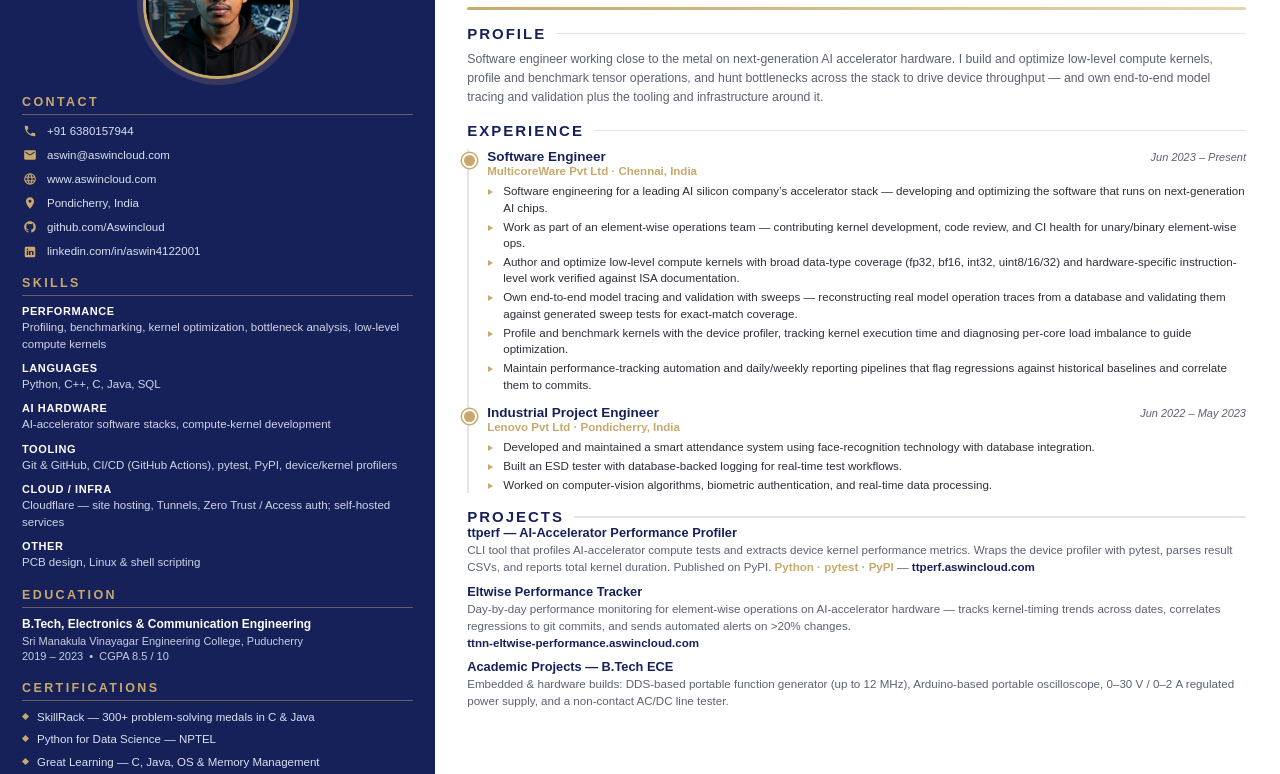
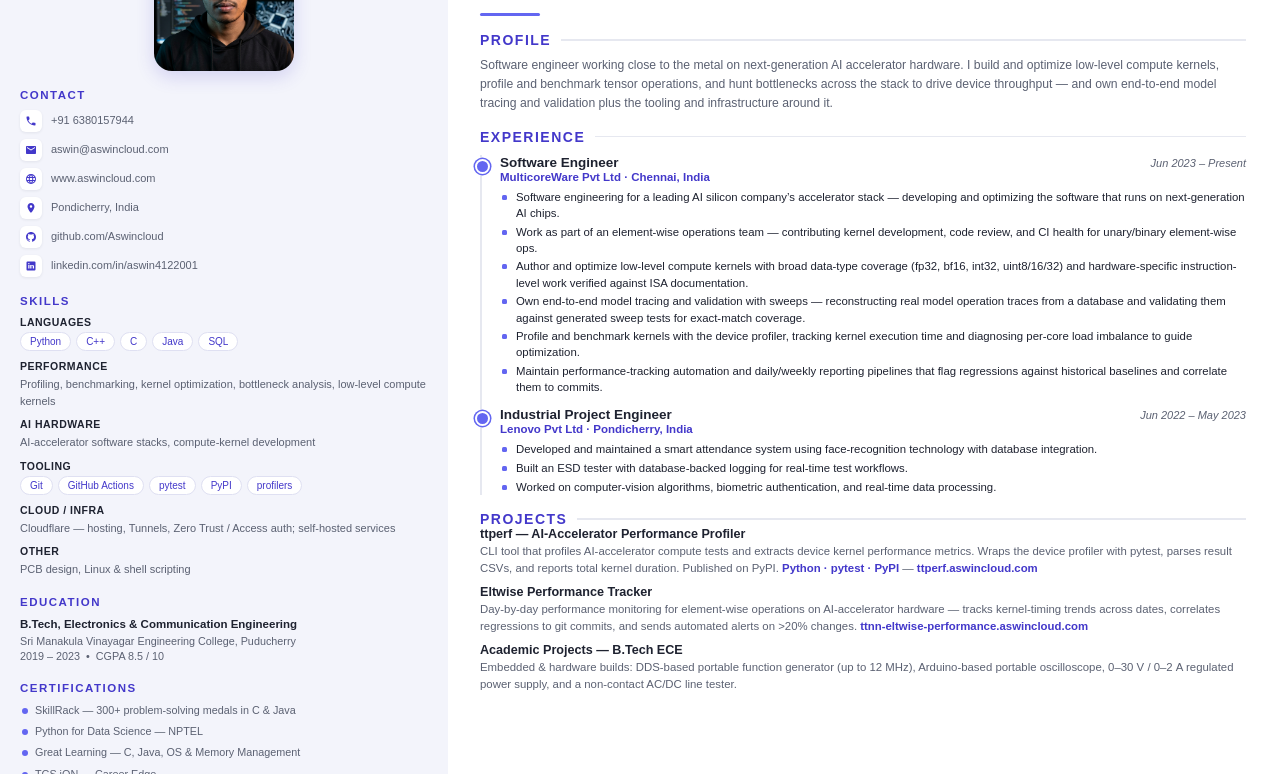
Before and after one commit to Aswincloud/resume, a website: page resume.html in a window 1280 px wide. Shown: the part 93-867 px from the top of the page. Drawn offline with Linux system fonts and the light colour scheme.

Commit message:
design: Design 3 — Two-tone Modern Sidebar

```diff
--- a/resume.html
+++ b/resume.html
@@ -4,99 +4,73 @@
 <meta charset="utf-8" />
 <style>
   :root{
-    --navy:#16215a;
-    --navy-2:#1d2c6e;
-    --gold:#c9a86b;
-    --gold-soft:#e6d4ac;
-    --ink:#2b2f3a;
+    --indigo:#4338ca;
+    --indigo-2:#6366f1;
+    --ink:#1e2230;
     --muted:#5b6172;
-    --line:#e2e5ec;
-    --sidebar:34%;
+    --line:#e6e8f0;
+    --side-bg:#f3f4fb;
+    --sidebar:35%;
   }
   *{ box-sizing:border-box; margin:0; padding:0; }
   html,body{ font-family:"Liberation Sans","Helvetica Neue",Arial,sans-serif; color:var(--ink); }
   @page{ size:A4; margin:0; }
-
-  /* Split background so the navy sidebar continues onto every printed page */
-  body{
-    -webkit-print-color-adjust:exact; print-color-adjust:exact;
-    background:linear-gradient(to right, var(--navy) 0, var(--navy) var(--sidebar), #ffffff var(--sidebar), #ffffff 100%);
-  }
-
-  /* The body linear-gradient (not this element) paints the navy sidebar to the
-     page edge, so .page needn't be full-height. Keeping min-height just under
-     the printable area avoids Chromium spilling a blank second page. */
+  body{ -webkit-print-color-adjust:exact; print-color-adjust:exact;
+    background:linear-gradient(to right, var(--side-bg) 0, var(--side-bg) var(--sidebar), #fff var(--sidebar), #fff 100%); }
   .page{ display:grid; grid-template-columns:var(--sidebar) 1fr; min-height:280mm; }
 
-  /* ---------------- SIDEBAR ---------------- */
-  .side{ color:#e9ecf5; padding:22px 22px 26px; }
-  .photo-wrap{ display:flex; justify-content:center; margin-bottom:16px; }
-  .photo{
-    width:150px; height:150px; border-radius:50%;
-    object-fit:cover; object-position:center 20%;
-    border:3px solid var(--gold);
-    box-shadow:0 0 0 6px rgba(201,168,107,0.18);
-  }
-  .side h2{
-    font-size:12.5px; letter-spacing:2.4px; text-transform:uppercase;
-    color:var(--gold); font-weight:700; margin:16px 0 8px;
-    padding-bottom:5px; border-bottom:1px solid rgba(201,168,107,0.45);
-  }
-  .side h2:first-of-type{ margin-top:2px; }
-  .contact-row{ display:flex; gap:10px; align-items:center; font-size:11.5px; line-height:1.4; margin:8px 0; color:#dbe0ee; }
-  .contact-row .ic{ width:15px; flex:0 0 15px; display:flex; align-items:center; justify-content:center; }
-  .contact-row .ic svg{ width:14px; height:14px; fill:var(--gold); }
-  .contact-row a{ color:#dbe0ee; text-decoration:none; word-break:break-word; }
+  /* sidebar */
+  .side{ padding:24px 20px 26px; }
+  .photo-wrap{ display:flex; justify-content:center; margin-bottom:18px; }
+  .photo{ width:140px; height:140px; border-radius:18px; object-fit:cover; object-position:center 20%; box-shadow:0 6px 18px rgba(67,56,202,.18); }
+  .side h2{ font-size:11.5px; letter-spacing:1.5px; text-transform:uppercase; color:var(--indigo); font-weight:800; margin:18px 0 9px; }
+  .contact-row{ display:flex; gap:9px; align-items:center; font-size:11px; line-height:1.4; margin:7px 0; color:var(--muted); }
+  .contact-row .ic{ width:22px; height:22px; flex:0 0 22px; border-radius:6px; background:#fff; display:flex; align-items:center; justify-content:center; box-shadow:0 1px 3px rgba(30,34,48,.08); }
+  .contact-row .ic svg{ width:12px; height:12px; fill:var(--indigo); }
+  .contact-row a{ color:var(--muted); text-decoration:none; word-break:break-word; }
 
   .skill-group{ margin:9px 0; }
-  .skill-group .k{ font-size:11px; font-weight:700; color:#fff; text-transform:uppercase; letter-spacing:.6px; }
-  .skill-group .v{ font-size:11.5px; color:#cfd5e6; line-height:1.5; margin-top:2px; }
+  .skill-group .k{ font-size:10.5px; font-weight:800; color:var(--ink); text-transform:uppercase; letter-spacing:.5px; margin-bottom:4px; }
+  .tags{ display:flex; flex-wrap:wrap; gap:5px; }
+  .tag{ font-size:10px; color:var(--indigo); background:#fff; border:1px solid #dfe0f2; border-radius:999px; padding:3px 9px; }
+  .skill-group .v{ font-size:11px; color:var(--muted); line-height:1.5; }
 
-  .edu-block{ margin:8px 0; }
-  .edu-block .d{ font-size:12px; font-weight:700; color:#fff; line-height:1.35; }
-  .edu-block .s{ font-size:11px; color:#c7cde0; line-height:1.4; margin-top:2px; }
+  .edu .d{ font-size:11.5px; font-weight:800; color:var(--ink); line-height:1.35; }
+  .edu .s{ font-size:10.8px; color:var(--muted); line-height:1.4; margin-top:2px; }
+  .cert{ font-size:10.8px; color:var(--muted); line-height:1.4; margin:6px 0; padding-left:15px; position:relative; }
+  .cert::before{ content:""; position:absolute; left:2px; top:5px; width:6px; height:6px; border-radius:50%; background:var(--indigo-2); }
 
-  .cert{ font-size:11.5px; color:#dbe0ee; line-height:1.45; margin:6px 0; padding-left:15px; position:relative; }
-  .cert::before{ content:""; position:absolute; left:1px; top:5px; width:5px; height:5px; background:var(--gold); transform:rotate(45deg); }
+  /* main */
+  .main{ padding:26px 34px 24px 32px; }
+  .name{ font-size:40px; font-weight:800; color:var(--indigo); letter-spacing:.5px; line-height:1; }
+  .role{ font-size:14px; font-weight:700; color:var(--ink); letter-spacing:3px; text-transform:uppercase; margin-top:8px; }
+  .rule{ height:3px; width:60px; background:var(--indigo-2); margin:16px 0 4px; border-radius:2px; }
 
-  /* ---------------- MAIN ---------------- */
-  .main{ padding:22px 34px 22px 32px; }
-  .name{ font-size:38px; font-weight:800; color:var(--navy); letter-spacing:1px; line-height:1; }
-  .role{ font-size:14.5px; font-weight:700; color:var(--gold); letter-spacing:3px; text-transform:uppercase; margin-top:8px; }
-  .rule{ height:3px; background:linear-gradient(to right,var(--gold),var(--gold-soft)); width:100%; margin:16px 0 4px; border-radius:2px; }
+  .sec{ margin-top:16px; }
+  .sec-title{ font-size:14px; font-weight:800; color:var(--indigo); text-transform:uppercase; letter-spacing:1.5px; display:flex; align-items:center; gap:10px; }
+  .sec-title::after{ content:""; flex:1; height:1.5px; background:var(--line); }
+  .summary{ font-size:12.2px; line-height:1.55; color:var(--muted); margin-top:8px; }
 
-  .sec{ margin-top:15px; }
-  .sec-title{ font-size:15px; font-weight:800; color:var(--navy); text-transform:uppercase; letter-spacing:2px; display:flex; align-items:center; gap:10px; }
-  .sec-title::after{ content:""; flex:1; height:1.5px; background:var(--line); }
-
-  .summary{ font-size:12.3px; line-height:1.55; color:var(--muted); margin-top:8px; }
-
-  /* timeline */
   .tl{ margin-top:10px; padding-left:18px; border-left:2px solid var(--line); }
   .job{ position:relative; margin-bottom:12px; }
-  .job::before{
-    content:""; position:absolute; left:-25px; top:4px;
-    width:11px; height:11px; border-radius:50%; background:var(--gold);
-    border:2px solid #fff; box-shadow:0 0 0 1.5px var(--gold);
-  }
+  .job::before{ content:""; position:absolute; left:-25px; top:4px; width:11px; height:11px; border-radius:50%; background:var(--indigo-2); border:2px solid #fff; box-shadow:0 0 0 1.5px var(--indigo-2); }
   .job .h{ display:flex; justify-content:space-between; align-items:baseline; gap:12px; flex-wrap:wrap; }
-  .job .title{ font-size:13.5px; font-weight:800; color:var(--navy); }
+  .job .title{ font-size:13.5px; font-weight:800; color:var(--ink); }
   .job .meta{ font-size:11px; color:var(--muted); font-style:italic; white-space:nowrap; }
-  .job .sub{ font-size:11.5px; color:var(--gold); font-weight:700; margin:1px 0 6px; }
-  ul.pts{ list-style:none; margin:4px 0 0; }
-  ul.pts li{ font-size:11.6px; line-height:1.42; color:var(--ink); padding-left:16px; position:relative; margin:2.5px 0; }
-  ul.pts li::before{ content:""; position:absolute; left:1px; top:6px; width:0; height:0; border-style:solid; border-width:3.5px 0 3.5px 5.5px; border-color:transparent transparent transparent var(--gold); }
+  .job .sub{ font-size:11.5px; color:var(--indigo); font-weight:700; margin:1px 0 6px; }
+  ul.pts{ list-style:none; }
+  ul.pts li{ font-size:11.4px; line-height:1.42; color:var(--ink); padding-left:16px; position:relative; margin:2.5px 0; }
+  ul.pts li::before{ content:""; position:absolute; left:2px; top:6px; width:5px; height:5px; border-radius:1.5px; background:var(--indigo-2); }
 
-  .proj{ margin-bottom:8px; }
-  .proj .title{ font-size:12.8px; font-weight:800; color:var(--navy); }
-  .proj .desc{ font-size:11.6px; line-height:1.45; color:var(--muted); margin-top:2px; }
-  .proj .desc .stack{ color:var(--gold); font-weight:600; }
-  .proj .desc a{ color:var(--navy); text-decoration:none; font-weight:600; }
+  .proj{ margin-bottom:9px; }
+  .proj .title{ font-size:12.6px; font-weight:800; color:var(--ink); }
+  .proj .desc{ font-size:11.4px; line-height:1.45; color:var(--muted); margin-top:2px; }
+  .proj .desc .stack{ color:var(--indigo); font-weight:600; }
+  .proj .desc a{ color:var(--indigo); text-decoration:none; font-weight:600; }
 </style>
 </head>
 <body>
   <div class="page">
-    <!-- ============ SIDEBAR ============ -->
     <aside class="side">
       <div class="photo-wrap"><img class="photo" src="photo.jpg" alt="Aswin" /></div>
 
@@ -109,18 +83,15 @@
       <div class="contact-row"><span class="ic"><svg viewBox="0 0 24 24"><path d="M19 3H5a2 2 0 00-2 2v14a2 2 0 002 2h14a2 2 0 002-2V5a2 2 0 00-2-2zM9 17H6.5v-7H9v7zM7.7 8.7a1.4 1.4 0 110-2.8 1.4 1.4 0 010 2.8zM18 17h-2.5v-3.6c0-.9 0-2-1.2-2s-1.4 1-1.4 1.9V17H10.4v-7h2.4v1h.1c.3-.6 1.1-1.2 2.3-1.2 2.5 0 2.9 1.6 2.9 3.7V17z"/></svg></span><a href="https://linkedin.com/in/aswin4122001">linkedin.com/in/aswin4122001</a></div>
 
       <h2>Skills</h2>
+      <div class="skill-group"><div class="k">Languages</div><div class="tags"><span class="tag">Python</span><span class="tag">C++</span><span class="tag">C</span><span class="tag">Java</span><span class="tag">SQL</span></div></div>
       <div class="skill-group"><div class="k">Performance</div><div class="v">Profiling, benchmarking, kernel optimization, bottleneck analysis, low-level compute kernels</div></div>
-      <div class="skill-group"><div class="k">Languages</div><div class="v">Python, C++, C, Java, SQL</div></div>
       <div class="skill-group"><div class="k">AI Hardware</div><div class="v">AI-accelerator software stacks, compute-kernel development</div></div>
-      <div class="skill-group"><div class="k">Tooling</div><div class="v">Git &amp; GitHub, CI/CD (GitHub Actions), pytest, PyPI, device/kernel profilers</div></div>
-      <div class="skill-group"><div class="k">Cloud / Infra</div><div class="v">Cloudflare — site hosting, Tunnels, Zero Trust / Access auth; self-hosted services</div></div>
+      <div class="skill-group"><div class="k">Tooling</div><div class="tags"><span class="tag">Git</span><span class="tag">GitHub Actions</span><span class="tag">pytest</span><span class="tag">PyPI</span><span class="tag">profilers</span></div></div>
+      <div class="skill-group"><div class="k">Cloud / Infra</div><div class="v">Cloudflare — hosting, Tunnels, Zero Trust / Access auth; self-hosted services</div></div>
       <div class="skill-group"><div class="k">Other</div><div class="v">PCB design, Linux &amp; shell scripting</div></div>
 
       <h2>Education</h2>
-      <div class="edu-block">
-        <div class="d">B.Tech, Electronics &amp; Communication Engineering</div>
-        <div class="s">Sri Manakula Vinayagar Engineering College, Puducherry<br/>2019 – 2023 &nbsp;•&nbsp; CGPA 8.5 / 10</div>
-      </div>
+      <div class="edu"><div class="d">B.Tech, Electronics &amp; Communication Engineering</div><div class="s">Sri Manakula Vinayagar Engineering College, Puducherry<br/>2019 – 2023 &nbsp;•&nbsp; CGPA 8.5 / 10</div></div>
 
       <h2>Certifications</h2>
       <div class="cert">SkillRack — 300+ problem-solving medals in C &amp; Java</div>
@@ -129,7 +100,6 @@
       <div class="cert">TCS iON — Career Edge</div>
     </aside>
 
-    <!-- ============ MAIN ============ -->
     <main class="main">
       <div class="name">ASWIN</div>
       <div class="role">Software Engineer</div>
@@ -144,10 +114,7 @@
         <div class="sec-title">Experience</div>
         <div class="tl">
           <div class="job">
-            <div class="h">
-              <span class="title">Software Engineer</span>
-              <span class="meta">Jun 2023 – Present</span>
-            </div>
+            <div class="h"><span class="title">Software Engineer</span><span class="meta">Jun 2023 – Present</span></div>
             <div class="sub">MulticoreWare Pvt Ltd · Chennai, India</div>
             <ul class="pts">
               <li>Software engineering for a leading AI silicon company’s accelerator stack — developing and optimizing the software that runs on next-generation AI chips.</li>
@@ -159,10 +126,7 @@
             </ul>
           </div>
           <div class="job">
-            <div class="h">
-              <span class="title">Industrial Project Engineer</span>
-              <span class="meta">Jun 2022 – May 2023</span>
-            </div>
+            <div class="h"><span class="title">Industrial Project Engineer</span><span class="meta">Jun 2022 – May 2023</span></div>
             <div class="sub">Lenovo Pvt Ltd · Pondicherry, India</div>
             <ul class="pts">
               <li>Developed and maintained a smart attendance system using face-recognition technology with database integration.</li>
@@ -181,7 +145,7 @@
         </div>
         <div class="proj">
           <div class="title">Eltwise Performance Tracker</div>
-          <div class="desc">Day-by-day performance monitoring for element-wise operations on AI-accelerator hardware — tracks kernel-timing trends across dates, correlates regressions to git commits, and sends automated alerts on &gt;20% changes.<br/><a href="https://ttnn-eltwise-performance.aswincloud.com">ttnn-eltwise-performance.aswincloud.com</a></div>
+          <div class="desc">Day-by-day performance monitoring for element-wise operations on AI-accelerator hardware — tracks kernel-timing trends across dates, correlates regressions to git commits, and sends automated alerts on &gt;20% changes. <a href="https://ttnn-eltwise-performance.aswincloud.com">ttnn-eltwise-performance.aswincloud.com</a></div>
         </div>
         <div class="proj">
           <div class="title">Academic Projects — B.Tech ECE</div>
```
